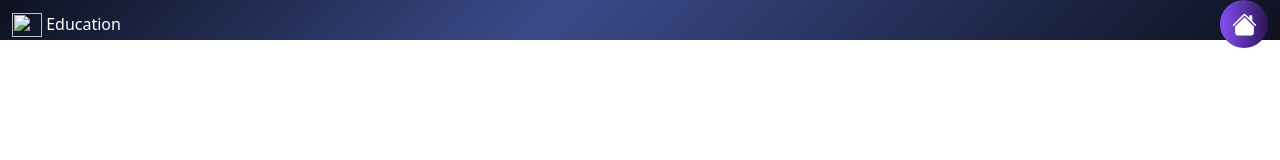
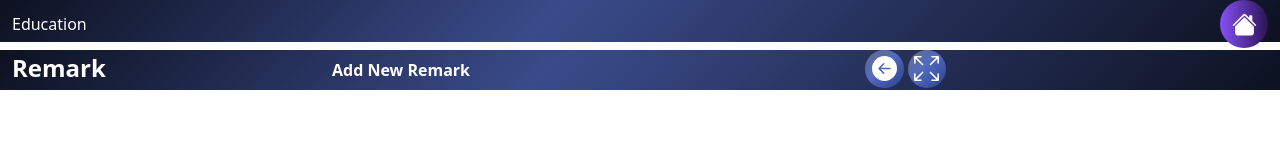
Before and after one commit to Brijesh-mca/School-app, a plain HTML site: page remarkPage/remark.html in a window 1280 px wide. Drawn offline with nearby package versions, Linux system fonts and the light colour scheme.

Commit message:
Making page of remark

```diff
--- a/remarkPage/remark.css
+++ b/remarkPage/remark.css
@@ -0,0 +1,11 @@
+.row1{
+   background: linear-gradient(135deg, #0d1120 0%, #3a4b8a 43%, #0d1120 100%);
+    height: 2.5rem;
+}
+.circle1{
+    background: linear-gradient(135deg, #666b7f 0%, #526ac3 43%, #2c4089 100%);
+    width: 2.4rem;
+    height: 2.4rem;
+    color: white;
+    border-radius: 50%;
+}
--- a/remarkPage/remark.html
+++ b/remarkPage/remark.html
@@ -1,5 +1,6 @@
 <!doctype html>
 <html lang="ar" dir="">
+
 <head>
 
     <meta charset="utf-8">
@@ -7,16 +8,18 @@
 
     <link rel="stylesheet" href="remark.css">
     <link rel="stylesheet" href="../styles.css">
-    <link rel="stylesheet" href="https://cdn.jsdelivr.net/npm/bootstrap@5.3.3/dist/css/bootstrap.rtl.min.css" integrity="sha384-dpuaG1suU0eT09tx5plTaGMLBsfDLzUCCUXOY2j/LSvXYuG6Bqs43ALlhIqAJVRb" crossorigin="anonymous">
+    <link rel="stylesheet" href="https://cdn.jsdelivr.net/npm/bootstrap@5.3.3/dist/css/bootstrap.rtl.min.css"
+        integrity="sha384-dpuaG1suU0eT09tx5plTaGMLBsfDLzUCCUXOY2j/LSvXYuG6Bqs43ALlhIqAJVRb" crossorigin="anonymous">
 
     <title> Remark-Page</title>
 </head>
+
 <body>
 
-    <div class="container-fluid mb-2">
+    <div class="container-fluid mb-2 ">
         <div class="row  myNav" style=" background: linear-gradient(135deg, #0d1120 0%, #3a4b8a 43%, #0d1120 100%);">
             <div class="col  myNav1"><a class="navbar-brand" href="#">
-              <img src="Assets/EduRBS-logo.png" alt="" width="30" height="24" class="d-inline-block align-text-top">
+
                     <span class="text-white"> Education</span>
                 </a></div>
             <div class="col  myNav">
@@ -34,9 +37,49 @@
         </div>
     </div>
 
+    <div class="container-fluid  mycon">
+        <div class="row row1 d-flex">
+            <div class="col-3">
+                <span class="fs-4 fw-bolder text-white">Remark</span>
+            </div>
+            <div class="col-5 my-auto">
+                <span class="fs-7 fw-bolder text-center text-white">Add New Remark</span>
+            </div>
+            <div class="col-3 d-flex ">
+<div class="circle1 ms-1 d-flex justify-content-center align-items-center">
+
+    <svg xmlns="http://www.w3.org/2000/svg" width="25" height="25" fill="white" class="bi bi-arrow-left-circle-fill" viewBox="0 0 16 16">
+        <path d="M8 0a8 8 0 1 0 0 16A8 8 0 0 0 8 0m3.5 7.5a.5.5 0 0 1 0 1H5.707l2.147 2.146a.5.5 0 0 1-.708.708l-3-3a.5.5 0 0 1 0-.708l3-3a.5.5 0 1 1 .708.708L5.707 7.5z"/>
+      </svg>
+</div>
+<div class="circle1 d-flex justify-content-center align-items-center">
+    <svg xmlns="http://www.w3.org/2000/svg" width="25" height="25" fill="currentColor" class="bi bi-arrows-fullscreen" viewBox="0 0 16 16">
+        <path fill-rule="evenodd" d="M5.828 10.172a.5.5 0 0 0-.707 0l-4.096 4.096V11.5a.5.5 0 0 0-1 0v3.975a.5.5 0 0 0 .5.5H4.5a.5.5 0 0 0 0-1H1.732l4.096-4.096a.5.5 0 0 0 0-.707m4.344 0a.5.5 0 0 1 .707 0l4.096 4.096V11.5a.5.5 0 1 1 1 0v3.975a.5.5 0 0 1-.5.5H11.5a.5.5 0 0 1 0-1h2.768l-4.096-4.096a.5.5 0 0 1 0-.707m0-4.344a.5.5 0 0 0 .707 0l4.096-4.096V4.5a.5.5 0 1 0 1 0V.525a.5.5 0 0 0-.5-.5H11.5a.5.5 0 0 0 0 1h2.768l-4.096 4.096a.5.5 0 0 0 0 .707m-4.344 0a.5.5 0 0 1-.707 0L1.025 1.732V4.5a.5.5 0 0 1-1 0V.525a.5.5 0 0 1 .5-.5H4.5a.5.5 0 0 1 0 1H1.732l4.096 4.096a.5.5 0 0 1 0 .707"/>
+      </svg>
+</div>
 
 
-    <script src="https://cdn.jsdelivr.net/npm/bootstrap@5.3.3/dist/js/bootstrap.bundle.min.js" integrity="sha384-YvpcrYf0tY3lHB60NNkmXc5s9fDVZLESaAA55NDzOxhy9GkcIdslK1eN7N6jIeHz" crossorigin="anonymous"></script>
+
+
+            </div>
+        </div>
+
+
+
+
+
+
+    </div>
+    </div>
+
+
+
+
+
+    <script src="https://cdn.jsdelivr.net/npm/bootstrap@5.3.3/dist/js/bootstrap.bundle.min.js"
+        integrity="sha384-YvpcrYf0tY3lHB60NNkmXc5s9fDVZLESaAA55NDzOxhy9GkcIdslK1eN7N6jIeHz"
+        crossorigin="anonymous"></script>
 
 </body>
+
 </html>
--- a/styles.css
+++ b/styles.css
@@ -8,7 +8,7 @@
 
 }
 .myNav{
-    height: 2.5rem;
+    height: 2.6rem;
 
     display: flex;
     justify-content: end !important;
```
Also changed, not shown: index.html (+1 -1 lines). Lines whose indentation alone changed are shown as unchanged.
